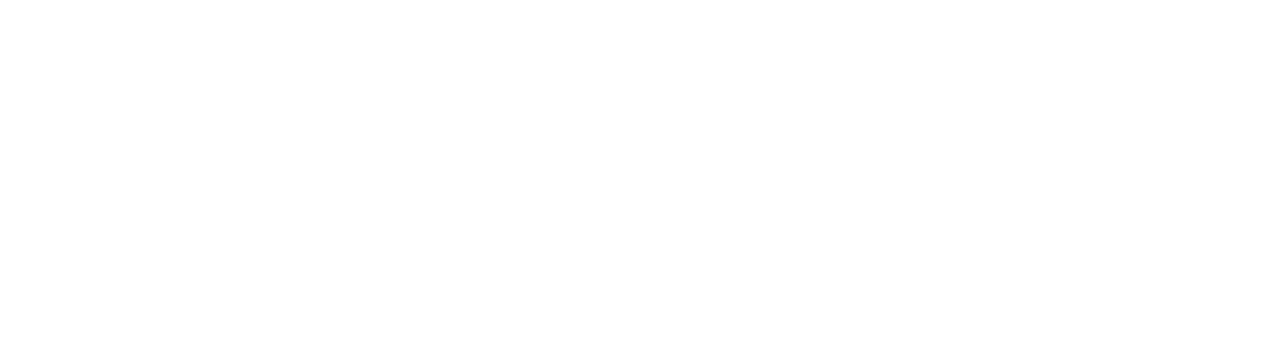
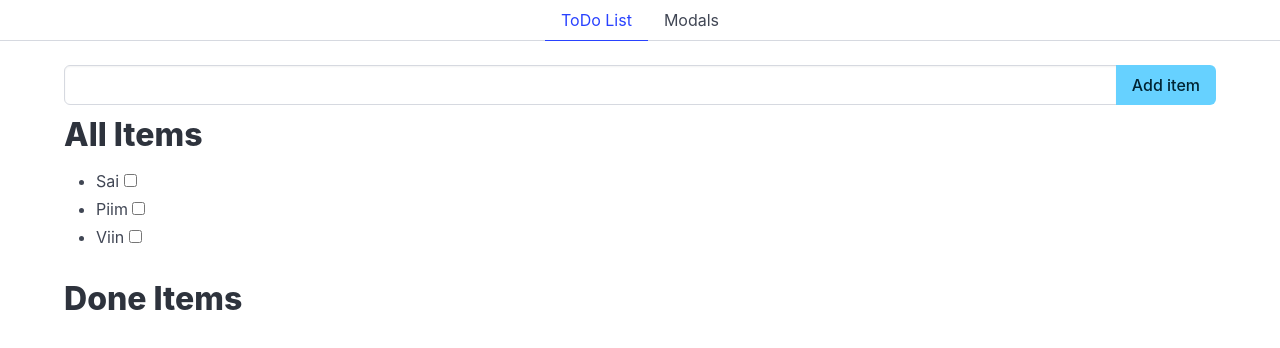
Before and after one commit to Sydrek/learnnode, a Vue app: page / in a window 1280 px wide. Shown: the top 348 px of the page. Built offline with nearby package versions, Linux system fonts and the light colour scheme.

Commit message:
Added Tabs for Different Pages

```diff
--- a/src/App.vue
+++ b/src/App.vue
@@ -1,18 +1,28 @@
 <script setup>
 // Imports
 import { ref } from 'vue';
+import Tabs from './components/Tabs.vue';
+import ToDo from './pages/ToDo.vue';
+import Modals from './pages/Modals.vue';
 
 // Simple Variables
+let titles = ref([
+    'ToDo List',
+    'Modals',
+]);
+let activeTab = ref(0)
+let contents = ref([
+    ToDo,
+    Modals,
+]);
 
 // Functions
-
 </script>
 
 <template>
+    <Tabs :titles="titles" :active="activeTab" @setActive="activeTab=$event"></Tabs>
     <div class="container">
-
-
-
+        <component :is="contents[activeTab]"></component>
     </div>
 </template>
 
--- /dev/null
+++ b/src/components/Tabs.vue
@@ -0,0 +1,18 @@
+<script setup>
+// imports
+
+// Simple Variables
+defineProps(['active', 'titles'])
+
+// Functions
+</script>
+
+<template>
+    <div class="tabs is-centered">
+    <ul>
+        <li v-for="(title, index) in titles" :class="{ 'is-active': index === active }" @click="$emit('setActive', index)">
+            <a>{{ title }}</a>
+        </li>
+    </ul>
+    </div>
+</template>
--- a/src/pages/Modals.vue
+++ b/src/pages/Modals.vue
@@ -1,8 +1,8 @@
 <script setup>
 // Imports
 import { computed, ref } from 'vue';
-import Modal from './components/Modal.vue';
-import ImgModal from './components/ImgModal.vue';
+import Modal from '../components/Modal.vue';
+import ImgModal from '../components/ImgModal.vue';
 
 // Simple Variables
 let modal1Active = ref(false);
```
